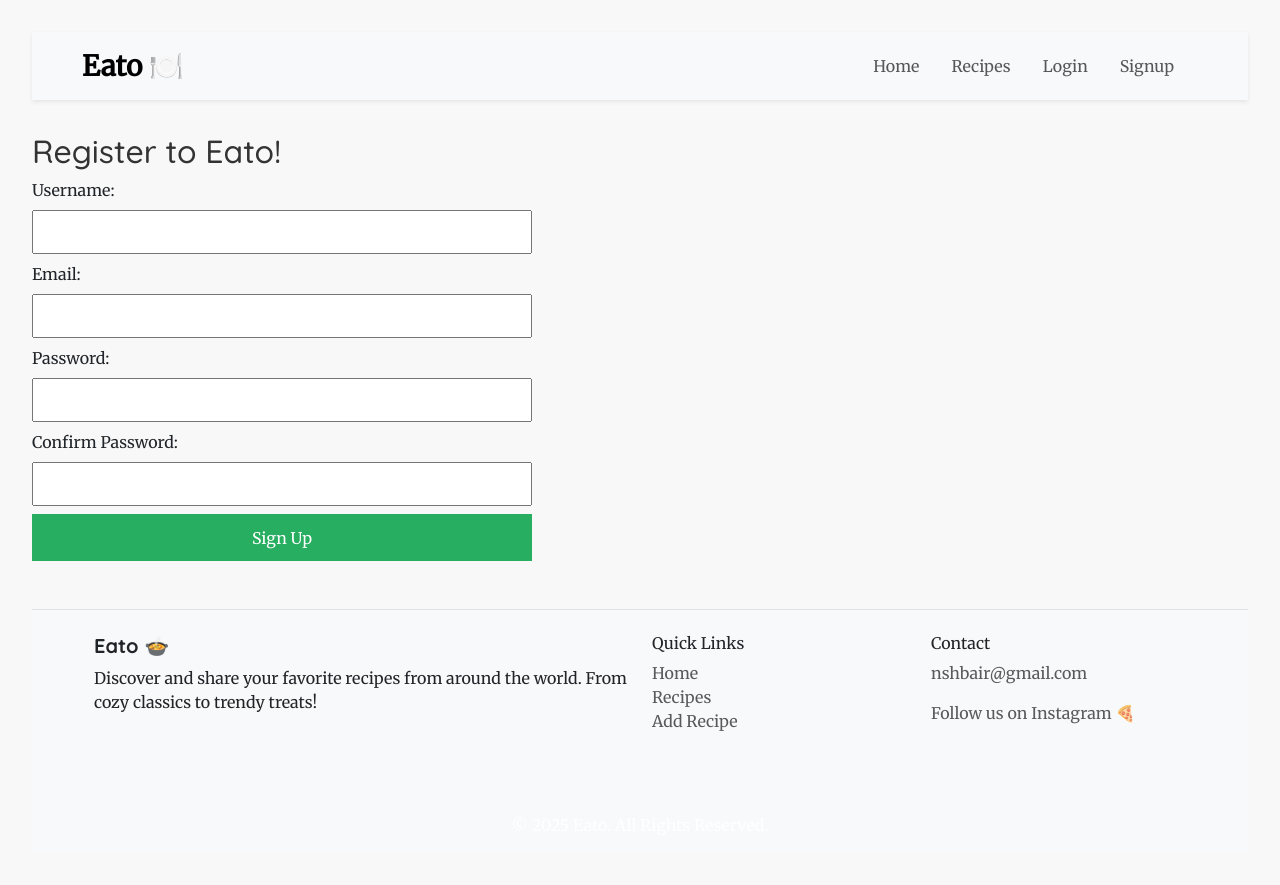
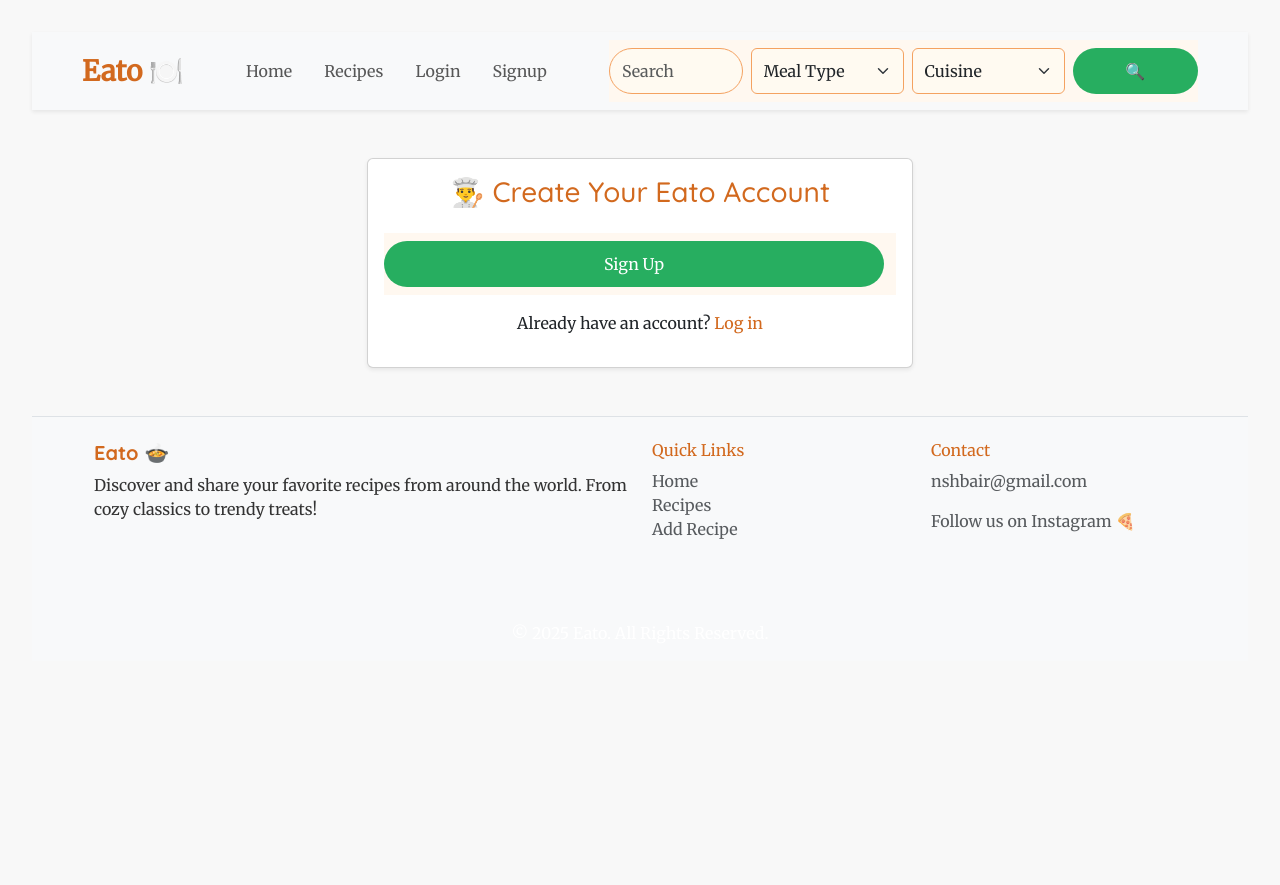
Before and after one commit to NourShbair/eato, a Django app: template templates/registration/signup.html in a window 1280 px wide. After the commit the page ends 539 px from the top, so only its background shows below. Run offline with Django 3.2, Linux system fonts and the light colour scheme; the template is opened without the code that fills it: most values are stand-ins (such as "Sample title", 1, 10 or a date in 2020); form fields are guessed from the names that the template uses; some libraries are stand-ins or nearby versions.

Commit message:
Add search to all pages

```diff
--- a/eato/settings.py
+++ b/eato/settings.py
@@ -31,7 +31,7 @@
 SECRET_KEY = 'django-insecure--u24r$koq+h+be#+oq_moxhhsf!w6e26!3wl_#uwp@bh=x$57q'
 
 # SECURITY WARNING: don't run with debug turned on in production!
-DEBUG = False
+DEBUG = True
 
 ALLOWED_HOSTS = ['.herokuapp.com', '127.0.0.1']
 
@@ -48,6 +48,7 @@
     'eato_app',
     'cloudinary',
     'cloudinary_storage',
+    'widget_tweaks',
 ]
 
 MIDDLEWARE = [
@@ -74,6 +75,7 @@
                 'django.template.context_processors.request',
                 'django.contrib.auth.context_processors.auth',
                 'django.contrib.messages.context_processors.messages',
+                'eato_app.views.context_processors.global_filters',
             ],
         },
     },
--- a/eato/urls.py
+++ b/eato/urls.py
@@ -20,6 +20,7 @@
 from eato_app.views.recipes_list import recipes_list
 from eato_app.views.add_recipe import add_recipe
 from eato_app.views.signup import signup
+from eato_app.views.search import recipe_search
 from django.conf import settings
 from django.conf.urls.static import static
 from django.contrib import admin
@@ -31,10 +32,11 @@
     path('recipes/', recipes_list, name='recipes_list'),
     path('recipes/add/', add_recipe, name='add_recipe'),
     path('signup/', signup, name='signup'),
-    path('login/', auth_views.LoginView.as_view(template_name='registration/login.html',next_page='login' ), name='login'),
+    path('login/', auth_views.LoginView.as_view(template_name='registration/login.html',next_page='index' ), name='login'),
     path('logout/', auth_views.LogoutView.as_view(next_page='login'), name='logout'),
     path('meal-type/<int:meal_type_id>/', meal_type_recipes, name='meal_type_recipes'),
     path('cuisine/<int:cuisine_id>/', cuisine_recipes, name='cuisine_recipes'),
     path('allergy/<int:allergy_id>/', allergy_recipes, name='allergy_recipes'),
+    path('search/', recipe_search, name='recipe_search'),
 ]
 urlpatterns += static(settings.STATIC_URL, document_root=settings.STATIC_ROOT)
--- /dev/null
+++ b/static/css/style.css
@@ -0,0 +1,161 @@
+body {
+  background-color: #fff8f0;
+  font-family: 'Nunito', sans-serif;
+  color: #333;
+}
+
+.text-orange {
+  color: #d2691e;
+}
+
+.btn-foodie {
+  background-color: #f4a261;
+  color: white;
+  border-radius: 30px;
+  font-weight: 500;
+  transition: 0.3s ease;
+}
+
+.btn-foodie:hover {
+  background-color: #e76f51;
+  color: white;
+}
+
+form {
+  background-color: #fff8f0;
+}
+
+h1, h2 {
+  font-family: 'Pacifico', cursive;
+  color: #d2691e;
+}
+
+.recipe-card {
+  border: none;
+  border-radius: 20px;
+  overflow: hidden;
+  transition: transform 0.3s ease, box-shadow 0.3s ease;
+  box-shadow: 0 4px 10px rgba(0, 0, 0, 0.08);
+  background-color: white;
+}
+
+.recipe-card:hover {
+  transform: translateY(-5px);
+  box-shadow: 0 8px 20px rgba(0, 0, 0, 0.1);
+}
+
+.recipe-image {
+  width: 100%;
+  height: 200px;
+  object-fit: cover;
+}
+
+.recipe-content {
+  padding: 1rem;
+}
+
+.recipe-tags span {
+  background-color: #f4a261;
+  color: white;
+  font-size: 0.75rem;
+  border-radius: 12px;
+  padding: 0.25rem 0.6rem;
+  margin-right: 0.3rem;
+}
+
+body {
+  margin: 2rem;
+  background-color: #f8f8f8;
+  font-family: 'Merriweather', serif;
+}
+
+.card-foodie {
+  border: none;
+  border-radius: 20px;
+  box-shadow: 0 4px 12px rgba(0, 0, 0, 0.08);
+  transition: 0.3s ease;
+}
+
+.card-foodie:hover {
+  transform: scale(1.02);
+}
+
+.section-title {
+  font-weight: bold;
+  color: #d2691e;
+  margin-bottom: 1rem;
+  border-bottom: 2px solid #f3d3a1;
+  display: inline-block;
+  padding-bottom: 0.3rem;
+}
+
+.list-group-item {
+  border-radius: 12px;
+  margin-bottom: 0.5rem;
+}
+
+h1, h2, h3 {
+  color: #333;
+}
+
+h1, h2, h3, h4, h5 {
+  font-family: 'Quicksand', sans-serif;
+}
+
+form input, form textarea, form select, form button {
+  display: block;
+  margin: 0.5rem 0;
+  padding: 0.5rem;
+  width: 100%;
+  max-width: 500px;
+}
+
+.ingredient-group {
+  display: flex;
+  gap: 0.5rem;
+  margin-bottom: 0.5rem;
+}
+
+.ingredient-group input {
+  flex: 1;
+}
+
+.ingredient-group button {
+  background-color: #e74c3c;
+  color: white;
+  border: none;
+  padding: 0.5rem 1rem;
+  cursor: pointer;
+}
+
+button[type="submit"] {
+  background-color: #27ae60;
+  color: white;
+  border: none;
+  padding: 0.7rem 1.5rem;
+  font-size: 1rem;
+  cursor: pointer;
+}
+
+a {
+  color: #3498db;
+  text-decoration: none;
+}
+
+input[type="search"] {
+  background-color: #fffaf1;
+  border: 1px solid #f4a261;
+}
+
+nav {
+  margin-bottom: 2rem;
+}
+
+nav a {
+  margin-right: 1rem;
+}
+
+.form-select {
+  background-color: #fffaf1;
+  border-color: #f4a261;
+}
--- a/templates/base.html
+++ b/templates/base.html
@@ -1,3 +1,4 @@
+{% load static %}
 <!DOCTYPE html>
 <html lang="en">
 <head>
@@ -7,118 +8,11 @@
   <!-- Bootstrap CSS -->
   <link href="https://cdn.jsdelivr.net/npm/bootstrap@5.3.3/dist/css/bootstrap.min.css" rel="stylesheet">
 
-  <!-- Load static files -->
-  {% load static %}
-
-  <!-- Bootstrap CSS -->
-  <link rel="stylesheet" href="{% static 'css/style.css' %}">
-
   <!-- Fonts -->
   <link href="https://fonts.googleapis.com/css2?family=Merriweather&family=Quicksand:wght@500;700&display=swap" rel="stylesheet">
 
   <!-- Custom Style -->
-  <link href="{% static 'css/recipes.css' %}" rel="stylesheet">
-
-  <style>
-    body {
-      margin: 2rem;
-      background-color: #f8f8f8;
-      font-family: 'Merriweather', serif;
-    }
-
-    .card-foodie {
-      border: none;
-      border-radius: 20px;
-      box-shadow: 0 4px 12px rgba(0, 0, 0, 0.08);
-      transition: 0.3s ease;
-    }
-
-    .card-foodie:hover {
-      transform: scale(1.02);
-    }
-
-    .section-title {
-      font-weight: bold;
-      color: #d2691e;
-      margin-bottom: 1rem;
-      border-bottom: 2px solid #f3d3a1;
-      display: inline-block;
-      padding-bottom: 0.3rem;
-    }
-
-    .btn-foodie {
-      border-radius: 50px;
-      font-weight: 500;
-      background-color: #f4a261;
-      color: white;
-    }
-
-    .btn-foodie:hover {
-      background-color: #e76f51;
-      color: white;
-    }
-
-    .list-group-item {
-      border-radius: 12px;
-      margin-bottom: 0.5rem;
-    }
-
-    h1, h2, h3 {
-      color: #333;
-    }
-
-    h1, h2, h3, h4, h5 {
-      font-family: 'Quicksand', sans-serif;
-    }
-
-    form input, form textarea, form select, form button {
-      display: block;
-      margin: 0.5rem 0;
-      padding: 0.5rem;
-      width: 100%;
-      max-width: 500px;
-    }
-
-    .ingredient-group {
-      display: flex;
-      gap: 0.5rem;
-      margin-bottom: 0.5rem;
-    }
-
-    .ingredient-group input {
-      flex: 1;
-    }
-
-    .ingredient-group button {
-      background-color: #e74c3c;
-      color: white;
-      border: none;
-      padding: 0.5rem 1rem;
-      cursor: pointer;
-    }
-
-    button[type="submit"] {
-      background-color: #27ae60;
-      color: white;
-      border: none;
-      padding: 0.7rem 1.5rem;
-      font-size: 1rem;
-      cursor: pointer;
-    }
-
-    a {
-      color: #3498db;
-      text-decoration: none;
-    }
-
-    nav {
-      margin-bottom: 2rem;
-    }
-
-    nav a {
-      margin-right: 1rem;
-    }
-  </style>
+  <link rel="stylesheet" href="{% static 'css/style.css' %}">
 </head>
 <body>
 
@@ -153,6 +47,25 @@
           </li>
           {% endif %}
         </ul>
+        <form class="d-flex ms-auto" method="GET" action="{% url 'recipe_search' %}">
+          <input class="form-control me-2 rounded-pill" type="search" name="q" placeholder="Search" aria-label="Search">
+
+          <select class="form-select me-2" name="category">
+            <option value="">Meal Type</option>
+            {% for type in meal_types %}
+              <option value="{{ type.id }}">{{ type.name }}</option>
+            {% endfor %}
+          </select>
+
+          <select class="form-select me-2" name="cuisine">
+            <option value="">Cuisine</option>
+            {% for c in cuisines %}
+              <option value="{{ c.id }}">{{ c.name }}</option>
+            {% endfor %}
+          </select>
+
+          <button class="btn btn-foodie rounded-pill px-2" type="submit">🔍</button>
+        </form>
       </div>
     </div>
   </nav>
--- a/templates/registration/signup.html
+++ b/templates/registration/signup.html
@@ -1,25 +1,37 @@
-{% extends 'base.html' %}
-
+{% extends "base.html" %}
+{% load widget_tweaks %}
 {% block content %}
   {% if not user.is_authenticated %}
-    <h2>Register to Eato!</h2>
-
-    <form method="POST">
-      {% csrf_token %}
-
-      <label>Username:</label>
-      {{ form.username }}
-
-      <label>Email:</label>
-      {{ form.email }}
-
-      <label>Password:</label>
-      {{ form.password1 }}
-
-      <label>Confirm Password:</label>
-      {{ form.password2 }}
-
-      <button type="submit">Sign Up</button>
-    </form>
+    <div class="container my-5">
+      <div class="row justify-content-center">
+        <div class="col-md-6">
+          <div class="card shadow-sm">
+            <div class="card-body">
+              <h3 class="text-center text-orange mb-4">👨‍🍳 Create Your Eato Account</h3>
+              <form method="POST">
+                {% csrf_token %}
+                {% for field in form %}
+                  <div class="mb-3">
+                    <label class="form-label">{{ field.label_tag }}</label>
+                    {{ field|add_class:"form-control" }}
+                    {% if field.help_text %}
+                      <div class="form-text">{{ field.help_text }}</div>
+                    {% endif %}
+                    {% for error in field.errors %}
+                      <div class="text-danger small">{{ error }}</div>
+                    {% endfor %}
+                  </div>
+                {% endfor %}
+                <button type="submit" class="btn btn-foodie w-100">Sign Up</button>
+              </form>
+              <p class="mt-3 text-center">
+                Already have an account?
+                <a href="{% url 'login' %}" class="text-orange">Log in</a>
+              </p>
+            </div>
+          </div>
+        </div>
+      </div>
+    </div>
   {% endif %}
 {% endblock %}
```
Also changed, not shown: eato_app/views/context_processors.py (added, +7 -0 lines), eato_app/views/search.py (added, +32 -0 lines), static/css/recipes_list.css (deleted, +0 -63 lines), templates/add_recipe.html (+8 -7 lines), templates/registration/login.html (+29 -9 lines), templates/search_results.html (added, +26 -0 lines).
